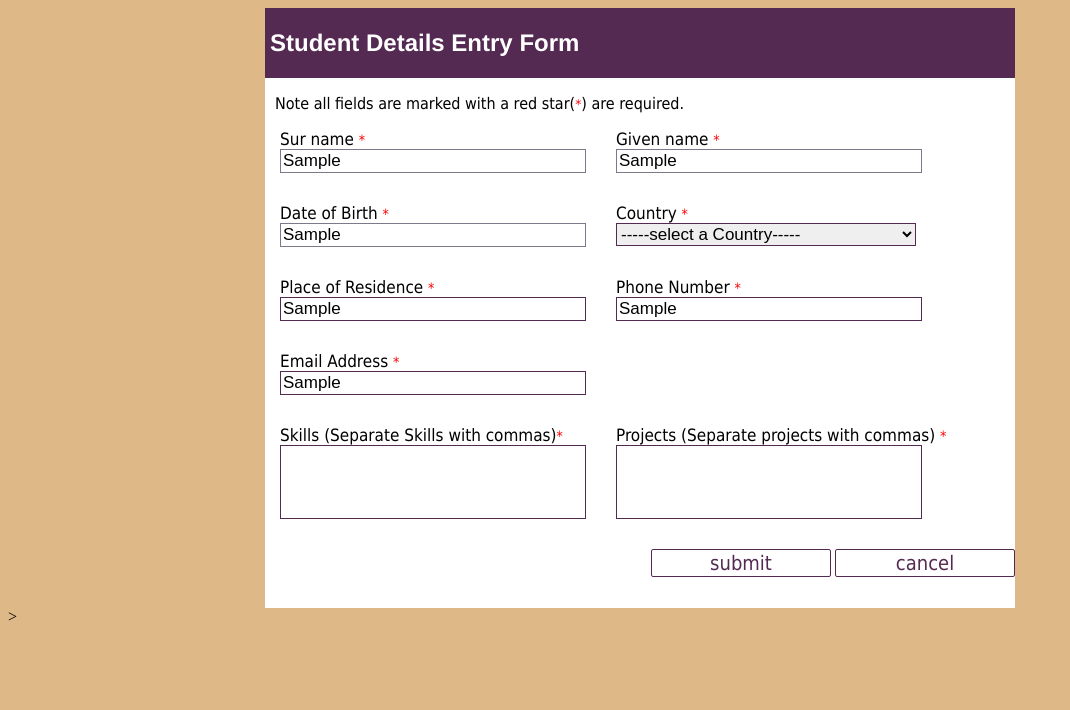
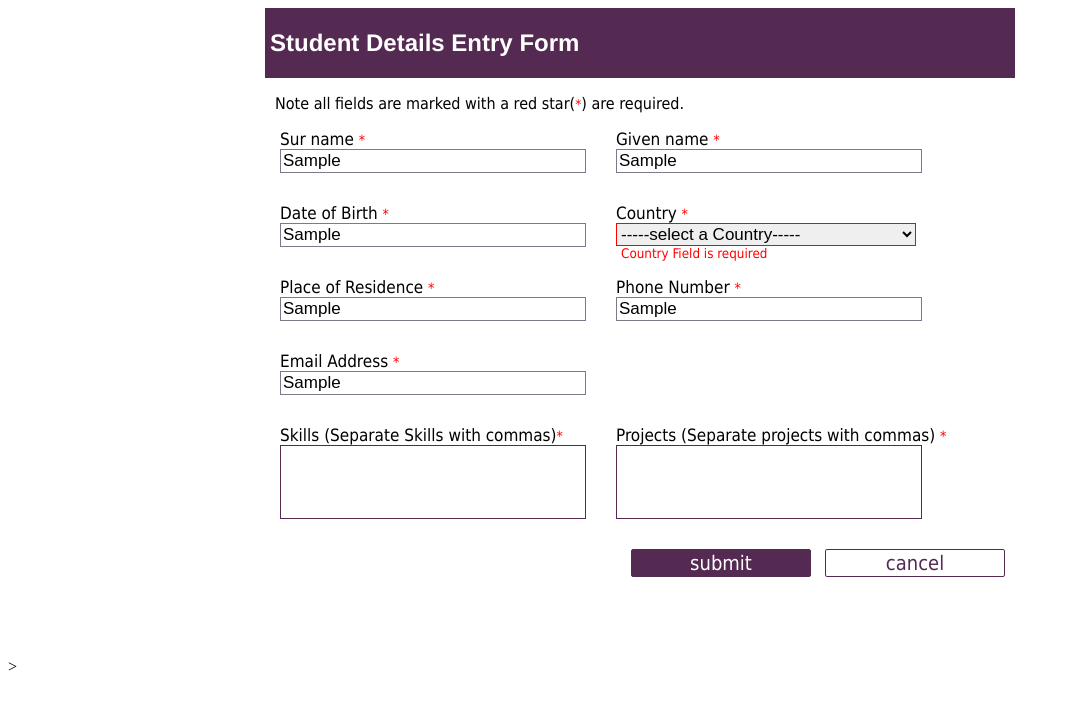
Before and after one commit to chrisopiyo/Refactory-Catalyst002-Final-Assessment, a plain HTML site: page Samson-Kibrom/profile.html in a window 1280 px wide. Both pictures are taken after typing "Sample", "Sample", "Sample", "Sample", "Sample", "Sample" into the empty fields and a click on the input "submit". Shown: the whole page, without its empty margins (0-1070 px from the left). Drawn offline with Linux system fonts and the light colour scheme.

Commit message:
all the files done

```diff
--- a/Samson-Kibrom/profile.css
+++ b/Samson-Kibrom/profile.css
@@ -1,11 +1,11 @@
 body {
-  background-color: burlywood;
+  background-color: #fff;
 }
 
 .container {
   margin: 0 auto;
   width: 750px;
-  height: 600px;
+  height: 650px;
   background-color: #fff;
 }
 
@@ -69,17 +69,35 @@ input[type="text"] {
 .buttons {
   font-family: Tahoma, Arial, sans-serif;
   font-size: 20px;
+  background-color: #542a52;
+  color: #fff;
+  border: 1px solid #542a52;
+  border-radius: 2px;
+  width: 180px;
+  cursor: pointer;
+  margin-right: 10px;
+}
+
+/* .buttons:hover {
+  background-color: #542a52;
+  color: #fff;
+
+  /* border-color: #29487d; */
+/* } */
+
+#cancel {
+  font-family: Tahoma, Arial, sans-serif;
+  font-size: 20px;
   background-color: #fff;
   color: #542a52;
   border: 1px solid #542a52;
   border-radius: 2px;
   width: 180px;
   cursor: pointer;
+  margin-right: 10px;
 }
 
-.buttons:hover {
-  background-color: #542a52;
-  color: #fff;
-
-  /* border-color: #29487d; */
+.warningMessage {
+  font-family: Tahoma, Arial, sans-serif;
+  padding-left: 20px;
 }
--- a/Samson-Kibrom/profile.html
+++ b/Samson-Kibrom/profile.html
@@ -29,7 +29,7 @@
             <div style="float: left; display: grid;">
               <label>Given name <small>*</small></label>
               <input id="givenname" type="text" placeholder="Enter your Given Name here" />
-              <small class="warningMessage">Hello</small></td>
+              <small class="warningMessage"></small>
             </div>
           </div>
         </div>
@@ -46,15 +46,19 @@
                   style="height:100%; float: left; display: grid; clear: left;"
                 >
                   <label>Date of Birth <small>*</small></label>
-
                   <input id="dob" type="text" placeholder="01/01/1970" />
+                  <small class="warningMessage"></small>
                 </div>
 
                 <div style="float: left; display: grid;">
                   <label>Country <small>*</small></label>
                   <select id="country">
-                      <option>-----select a Country-----</option>
+                      <option id="optionCountry">-----select a Country-----</option>
+                      <option>Egypt</option>
+                      <option>Uganda</option>
+                      <option>Rwanda</option>
                   </select>
+                  <small class="warningMessage"></small>
                 </div>
               </div>
 
@@ -63,13 +67,14 @@
                       style="height:100%; float: left; display: grid; clear: left;"
                     >
                       <label>Place of Residence <small>*</small></label>
-
                       <input id="residence" type="text" placeholder="Enter your sur name here" />
+                      <small class="warningMessage"></small>
                     </div>
 
                     <div style="float: left; display: grid;">
                       <label>Phone Number <small>*</small></label>
                       <input id="phone" type="text" placeholder="Enter your Given Name here" />
+                      <small class="warningMessage"></small>
                     </div>
                   </div>
 
@@ -77,6 +82,7 @@
                     <div style="float: left; display: grid; clear: left;">
                       <label>Email Address <small>*</small></label>
                       <input id="email" class="touch-right" id="email" type="text" placeholder="Enter your sur name here" />
+                      <small class="warningMessage"></small>
                     </div>
 
                     <div class="" style=>
@@ -84,7 +90,6 @@
                               style="height:100%; float: left; display: grid; clear: left;"
                             >
                               <label>Skills (Separate Skills with commas)<small>*</small></label>
-
                               <input id="skills" class="skills-projects" type="text" placeholder="" />
                             </div>
 
@@ -97,7 +102,7 @@
                     <div>
                     <div  style="float:right; display:inline;">
                             <input class="buttons" type="submit" value="submit" name="">
-                            <input class="buttons" type="submit" value="cancel" name="">
+                            <input id="cancel" class="buttons" type="submit" value="cancel" name="">
                     </div>
                     <div class="" style="float: left; display: grid;">
                             <!-- <input type="submit" value="submit" name="">
--- a/Samson-Kibrom/profile.js
+++ b/Samson-Kibrom/profile.js
@@ -4,7 +4,8 @@ const validate = () => {
   surname = document.getElementById("surname");
   givenname = document.getElementById("givenname");
   dob = document.getElementById("dob");
-  country = document.getElementById("country");
+  dropDownBox = document.getElementById("country");
+  country = document.getElementById("optionCountry");
   residence = document.getElementById("residence");
   phone = document.getElementById("phone");
   email = document.getElementById("email");
@@ -48,8 +49,8 @@ const validate = () => {
       warningMessage[2].innerHTML = "";
     }
 
-    if (regexEmpty.test(country.value) == true) {
-      borderColour(country, "1px solid red");
+    if (country.selected == true) {
+      borderColour(dropDownBox, "1px solid red");
       warningMessage[3].innerHTML = "Country Field is required";
       warningMessage[3].style =
         "color: red; font-family: Tahoma, Arial, sans-serif;";
@@ -58,44 +59,34 @@ const validate = () => {
       warningMessage[3].innerHTML = "";
     }
 
-    if (regexEmpty.test(country.value) == true) {
-      borderColour(country, "1px solid red");
-      warningMessage[4].innerHTML = "Country Field is required";
+    if (regexEmpty.test(residence.value) == true) {
+      borderColour(residence, "1px solid red");
+      warningMessage[4].innerHTML = "Residence Field is required";
       warningMessage[4].style =
         "color: red; font-family: Tahoma, Arial, sans-serif;";
     } else {
-      borderColour(country, "1px solid rgb(122, 122, 139)");
+      borderColour(residence, "1px solid rgb(122, 122, 139)");
       warningMessage[4].innerHTML = "";
-    }
-
-    if (regexEmpty.test(residence.value) == true) {
-      borderColour(residence, "1px solid red");
-      warningMessage[5].innerHTML = "This field is required";
-      warningMessage[5].style =
-        "color: red; font-family: Tahoma, Arial, sans-serif;";
-    } else {
-      borderColour(residence, "1px solid rgb(122, 122, 139)");
-      warningMessage[5].innerHTML = "";
     }
 
     if (regexEmpty.test(phone.value) == true) {
       borderColour(phone, "1px solid red");
-      warningMessage[6].innerHTML = "Country Field is required";
-      warningMessage[6].style =
+      warningMessage[5].innerHTML = "Phone Field is required";
+      warningMessage[5].style =
         "color: red; font-family: Tahoma, Arial, sans-serif;";
     } else {
       borderColour(phone, "1px solid rgb(122, 122, 139)");
-      warningMessage[6].innerHTML = "";
+      warningMessage[5].innerHTML = "";
     }
 
     if (regexEmpty.test(email.value) == true) {
       borderColour(email, "1px solid red");
-      warningMessage[7].innerHTML = "Country Field is required";
-      warningMessage[7].style =
+      warningMessage[6].innerHTML = "Email Field is required";
+      warningMessage[6].style =
         "color: red; font-family: Tahoma, Arial, sans-serif;";
     } else {
       borderColour(email, "1px solid rgb(122, 122, 139)");
-      warningMessage[7].innerHTML = "";
+      warningMessage[6].innerHTML = "";
     }
   });
 };
```
